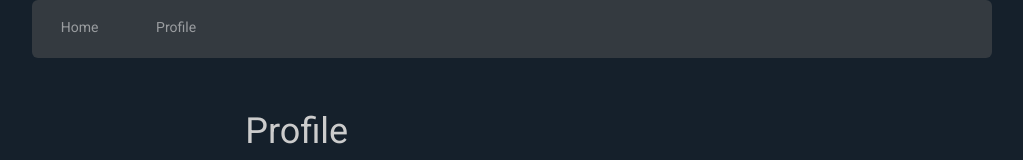
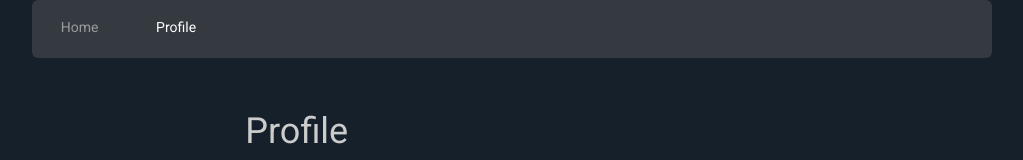
Before and after one commit to Itc-bootcamp-2019/micro-blogging-front-end-janetranada, a React (Create React App) app: page /user in a window 1280 px wide. Shown: the top 160 px of the page, without its empty margins (128-1151 px from the left). Built offline with nearby package versions, Linux system fonts and the light colour scheme.

Commit message:
set active navbar link to white color

```diff
--- a/src/App.css
+++ b/src/App.css
@@ -40,11 +40,11 @@ body {
   margin: 0 3%;
 }
 
-a {
+.navbar-item-link {
   text-decoration: none;
   color: rgba(255, 255, 255, 0.5);
 }
-a.selected {
+.selected {
   color: white;
 }
 
--- a/src/components/Navbar.js
+++ b/src/components/Navbar.js
@@ -1,15 +1,15 @@
 import React from 'react'
-import { Link } from "react-router-dom";
+import { NavLink } from "react-router-dom";
 
 const Navbar = () => {
     return (
         <nav className="navbar">
             <ul className="navbar-list">
                 <li className="navbar-list-item">
-                    <Link to="/">Home</Link>
+                    <NavLink exact to="/" className="navbar-item-link" activeClassName="selected">Home</NavLink>
                 </li>
                 <li className="navbar-list-item">
-                    <Link to="/user">Profile</Link>
+                    <NavLink to="/user" className="navbar-item-link" activeClassName="selected">Profile</NavLink>
                 </li>
             </ul>
         </nav>
```
Also changed, not shown: src/pages/MainPage.js (line endings or trailing spaces).
